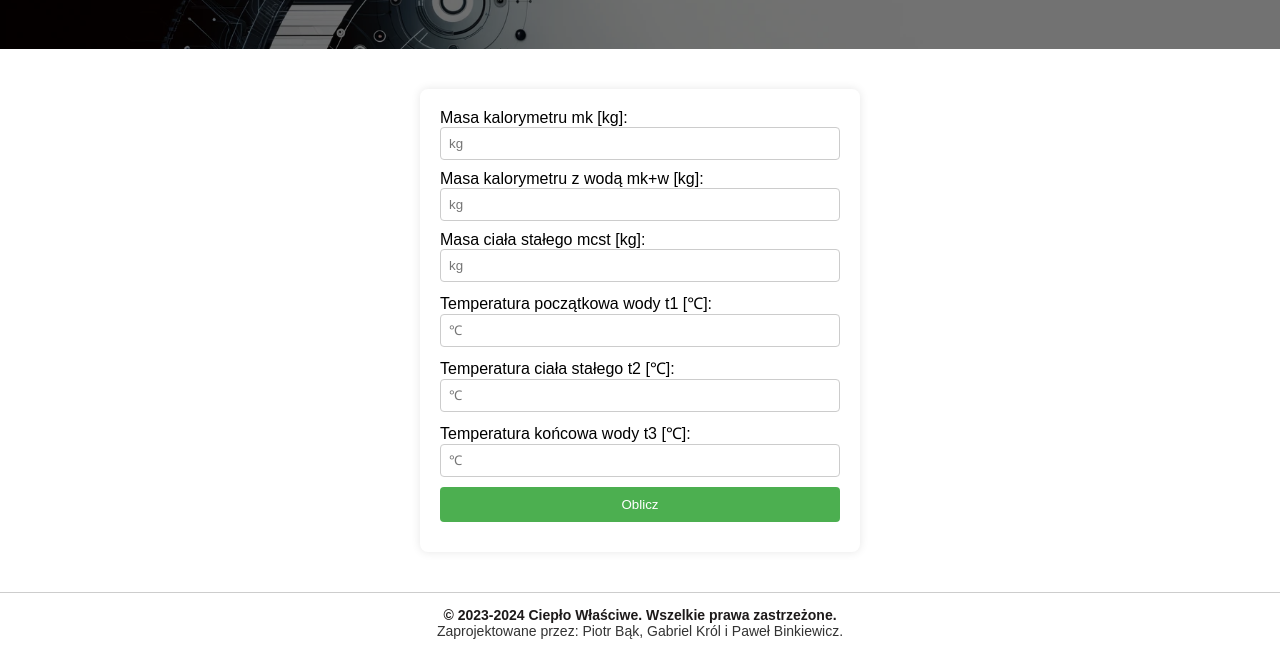
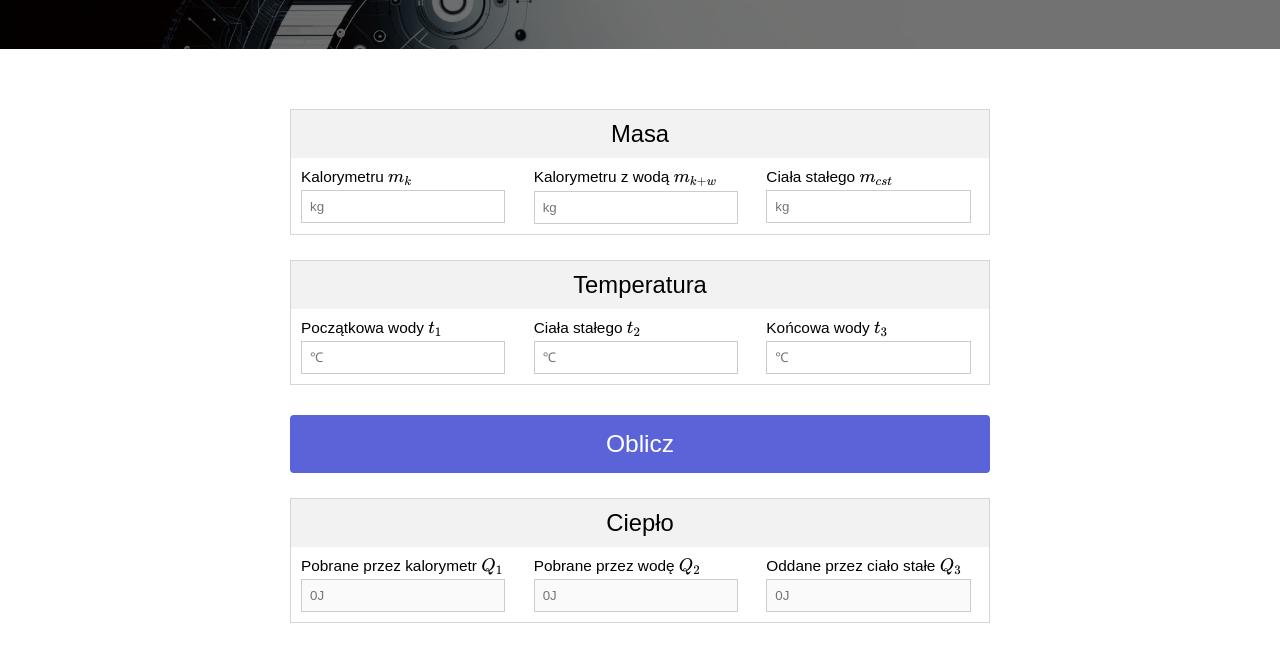
Before and after one commit to Chinook1606/engineer_project, a plain HTML site: page program.html in a window 1280 px wide. Shown: the part 256-901 px from the top of the page. Drawn offline with nearby package versions, Linux system fonts and the light colour scheme; a web font is replaced by a local one.

Commit message:
input and output form finished

```diff
--- a/assets/styles/program.css
+++ b/assets/styles/program.css
@@ -1,14 +1,55 @@
 form {
-    max-width: 400px;
+    /* max-width: 400px; */
+    display: flex;
+    flex-direction: column;
     margin: 5vh auto;
     background-color: #fff;
     padding: 20px;
-    border-radius: 8px;
-    box-shadow: 0 0 10px rgba(0, 0, 0, 0.1);
+    max-width: 700px;
+    font-size: 0.96em;
+  }
+
+  form div.form-div {
+    text-align: center;
+    border: 1px solid rgb(214, 214, 214);
+    margin: 0px 0 25px 0;
+  }
+
+  form div.form-div div.top {
+    background-color: #f2f2f2;
+    padding: 10px;
+    font-size: 1.55em;
+  }
+
+  form div.form-div div.bottom {
+    display: flex;
+    text-align: left;
+    flex-direction: column;
+  }
+
+  @media (min-width: 745px) {
+    form div.form-div div.bottom {
+      flex-direction: row;
+    }
+  }
+
+  form div.form-div div.bottom .bottom-cont {
+    width: 100%;
+    display: flex;
+    flex-direction: column;
+    margin: 10px 10px 0 10px;
+  }
+
+  form div.form-div div.bottom .bottom-cont div {
+    width: 100%;
+    margin-bottom: 4px;
+  }
+
+  form div.form-div div.bottom .bottom-cont input {
+    width: 96%;
   }
 
   input {
-    width: 100%;
     padding: 8px;
     margin-bottom: 10px;
     box-sizing: border-box;
@@ -16,18 +57,20 @@ form {
 
   input[type="text"] {
     border: 1px solid #ccc;
-    border-radius: 4px;
   }
 
   input[type="submit"] {
-    background-color: #4caf50;
+    background-color: rgb(91, 99, 216);
+    font-size: 1.6em;
     color: white;
     border: none;
-    padding: 10px 15px;
+    padding: 15px 15px;
+    width: 100%;
     border-radius: 4px;
     cursor: pointer;
+    margin: 5px auto 25px auto;
   }
 
   input[type="submit"]:hover {
-    background-color: #45a049;
+    background-color: rgb(36, 45, 167);
   }
--- a/program.html
+++ b/program.html
@@ -11,6 +11,7 @@
     <link rel="stylesheet" href="assets/templates/footer/footer.css" />
     <script defer src="assets/js/templates-importer.js"></script>
     <script src="assets/templates/navbar/navbar.js"></script>
+    <script id="MathJax-script" async src="https://cdn.jsdelivr.net/npm/mathjax@3/es5/tex-mml-chtml.js"></script>
     <script>
       function calculate() {
           event.preventDefault();
@@ -22,7 +23,7 @@
           const t2 = document.getElementsByName("temp_cialo")[0].value;
           const t3 = document.getElementsByName("temp_konc")[0].value;
 
-          let q1 = mk *  896 * (t3 - t1); //nie znamy ciepła właściwego kalorymetru, więc zakładamy 896 - do wyjaśnienia
+          let q1 = mk *  1029 * (t3 - t1);
           let q2 = (mkw-mk) * 4190 * (t3-t1);
           let q3 = q1 + q2;
           let cc = (q3)/(mcst*(t2-t3));
@@ -59,13 +60,80 @@
   <div class="container">
     <section class="content">
       <form onsubmit="return calculate();">
-        Masa kalorymetru mk [kg]: <input type="text" placeholder="kg" name="masa_mk"><br>
-        Masa kalorymetru z wodą mk+w [kg]: <input type="text" placeholder="kg" name="masa_mk_w"><br>
-        Masa ciała stałego mcst [kg]: <input type="text" placeholder="kg" name="masa_cst"><br>
-        Temperatura początkowa wody t1 [℃]: <input type="text" placeholder="℃" name="temp_pocz"><br>
-        Temperatura ciała stałego t2 [℃]: <input type="text" placeholder="℃" name="temp_cialo"><br>
-        Temperatura końcowa wody t3 [℃]: <input type="text" placeholder="℃" name="temp_konc"><br>
-        <input class="arrowBox" type="submit" value="Oblicz">
+        <div class="form-div">
+          <div class="top">Masa</div>
+          <div class="bottom">
+            <div class="bottom-cont">
+              <div>Kalorymetru \(m_k\)</div>
+              <input type="text" placeholder="kg" name="masa_mk">
+            </div>
+            <div class="bottom-cont">
+              <div>Kalorymetru z wodą \(m_{k+w}\)</div>
+              <input type="text" placeholder="kg" name="masa_mk_w">
+            </div>
+            <div class="bottom-cont">
+              <div>Ciała stałego \(m_{cst}\)</div>
+              <input type="text" placeholder="kg" name="masa_cst">
+            </div>
+          </div>
+        </div>
+
+        <div class="form-div">
+          <div class="top">Temperatura</div>
+          <div class="bottom">
+            <div class="bottom-cont">
+              <div>Początkowa wody \(t_1\)</div>
+              <input type="text" placeholder="℃" name="temp_pocz">
+            </div>
+            <div class="bottom-cont">
+              <div>Ciała stałego \(t_2\)</div>
+              <input type="text" placeholder="℃" name="temp_cialo">
+            </div>
+            <div class="bottom-cont">
+              <div>Końcowa wody \(t_3\)</div>
+              <input type="text" placeholder="℃" name="temp_konc">
+            </div>
+          </div>
+        </div>
+
+        <input class="submit-btn" type="submit" value="Oblicz">
+
+        <div class="form-div">
+          <div class="top">Ciepło</div>
+          <div class="bottom">
+            <div class="bottom-cont">
+              <div>Pobrane przez kalorymetr \(Q_1\)</div>
+              <input disabled type="text" placeholder="0J">
+            </div>
+            <div class="bottom-cont">
+              <div>Pobrane przez wodę \(Q_2\)</div>
+              <input disabled type="text" placeholder="0J">
+            </div>
+            <div class="bottom-cont">
+              <div>Oddane przez ciało stałe \(Q_3\)</div>
+              <input disabled type="text" placeholder="0J">
+            </div>
+          </div>
+        </div>
+
+        <div class="form-div">
+          <div class="top">Ciepło właściwe</div>
+          <div class="bottom">
+            <div class="bottom-cont">
+              <div>Kalorymetru \(c_{wAl}\)</div>
+              <input disabled type="text" placeholder="0J/kgK">
+            </div>
+            <div class="bottom-cont">
+              <div>Wody \(c_{wH2O}\)</div>
+              <input disabled type="text" placeholder="0J/kgK">
+            </div>
+            <div class="bottom-cont">
+              <div>Ciała stałego \(c_{wcst}\)</div>
+              <input disabled type="text" placeholder="0J/kgK">
+            </div>
+          </div>
+        </div>
+
       </form>
     </section>
   </div>
```
Also changed, not shown: teoria.html (+1 -0 lines).
